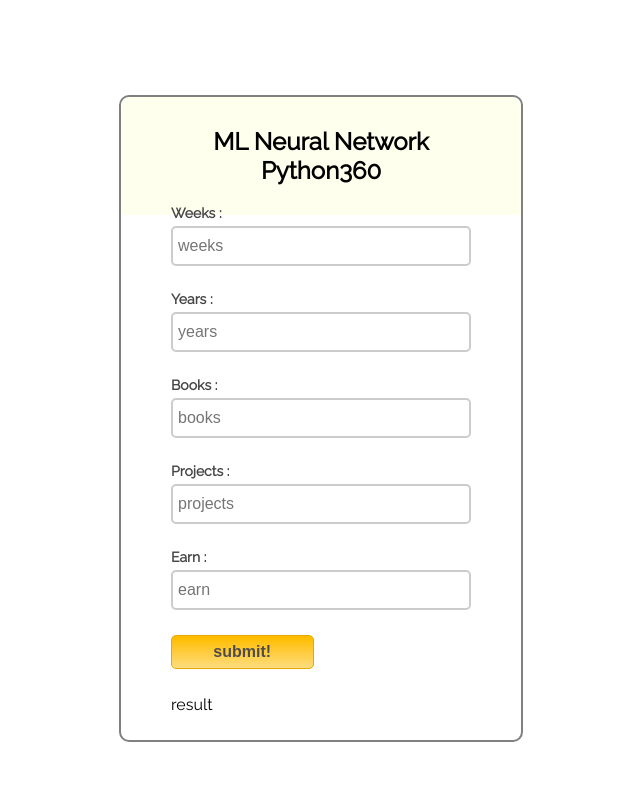
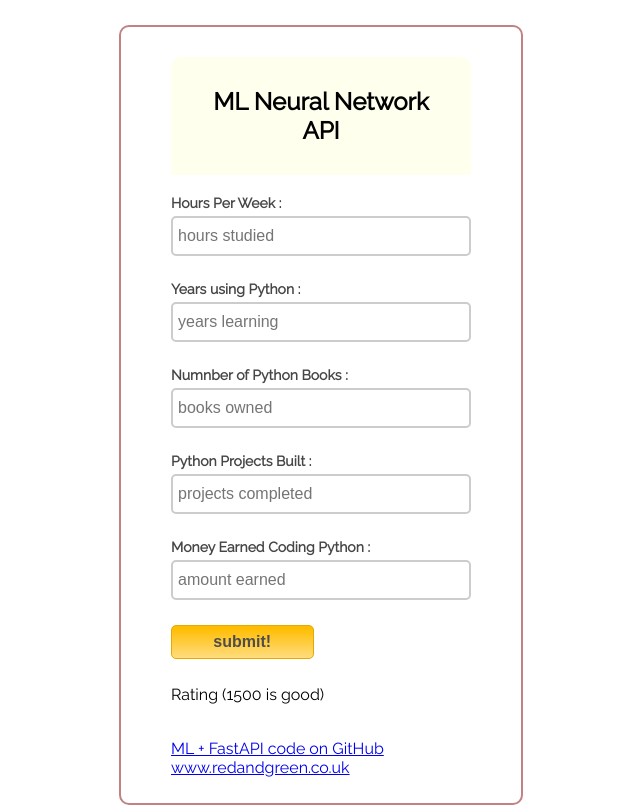
Before and after one commit to RGGH/fictional-pancake, a plain HTML site: page index.html in a window 1280 px wide. Shown: the whole page, without its empty margins (71-711 px from the left). Drawn offline with nearby package versions, Linux system fonts and the light colour scheme.

Commit message:
Updated CSS

```diff
--- a/css/submit_javascript.css
+++ b/css/submit_javascript.css
@@ -3,12 +3,12 @@
 h2{
 background-color: #FEFFED;
 padding: 30px 35px;
-margin: -10px -50px;
+
 text-align:center;
 border-radius: 10px 10px 0 0;
 }
 hr{
-margin: 10px -50px;
+margin: 10px -20px;
 border: 0;
 border-top: 1px solid #ccc;
 margin-bottom: 40px;
@@ -16,17 +16,20 @@ margin-bottom: 40px;
 div.container{
 width: 900px;
 height: 610px;
-margin:35px auto;
+margin:25px auto;
 font-family: 'Raleway', sans-serif;
 }
 div.main{
 width: 300px;
 padding: 10px 50px 10px;
-border: 2px solid gray;
+border: 2px solid rgb(192, 130, 130);
 border-radius: 10px;
 font-family: raleway;
-float:left;
-margin-top:60px;
+
+margin-top:20px;
+display: flex;
+justify-content: center;
+align-items: center;
 }
 input[type=text]{
 width: 100%;
--- a/index.html
+++ b/index.html
@@ -1,6 +1,6 @@
 <html>
 <head>
-<title>Python 360</title>
+<title>ML API example</title>
 <!-- Include CSS File Here -->
 <link rel="stylesheet" href="css/submit_javascript.css"/>
 <!-- Include JS File Here -->
@@ -13,25 +13,36 @@
 
 
 <form action=# method="POST" name="form_name" id="form_id" class="form_class" >
-    <h2>ML Neural Network Python360</h2>
+    <h2>ML Neural Network API</h2>
 
-    <label>Weeks :</label>
-    <input type="text" name="weeks" id="week" placeholder="weeks" />
-    <label>Years :</label>
-    <input type="text" name="years" id="years" placeholder="years" />
-    <label>Books :</label>
-    <input type="text" name="books" id="books" placeholder="books" />
-    <label>Projects :</label>
-    <input type="text" name="projects" id="projects" placeholder="projects" />
-    <label>Earn :</label>
-    <input type="text" name="earn" id="earn" placeholder="earn" />
+    <label>Hours Per Week :</label>
+    <input type="text" name="weeks" id="week" placeholder="hours studied" />
+    <label>Years using Python  :</label>
+    <input type="text" name="years" id="years" placeholder="years learning" />
+    <label>Numnber of Python Books  :</label>
+    <input type="text" name="books" id="books" placeholder="books owned" />
+    <label>Python Projects Built  :</label>
+    <input type="text" name="projects" id="projects" placeholder="projects completed" />
+    <label>Money Earned Coding Python :</label>
+    <input type="text" name="earn" id="earn" placeholder="amount earned" />
 
     <input type="button" name="submit" id="btn_id" value="submit!" onclick="SubmitVars()"/>
 
-    <p id="demo">result</p>
+    <p id="demo">Rating (1500 is good)</p>
+
+    <br>
+
+<a href="https://github.com/RGGH/API-3">ML + FastAPI code on GitHub</a>
+<br>
+<a href="https://redandgreen.co.uk">www.redandgreen.co.uk</a>
 </form>
+
 
 </div>
 </div>
+
+
+
+</div>
 </body>
 </html>
```
